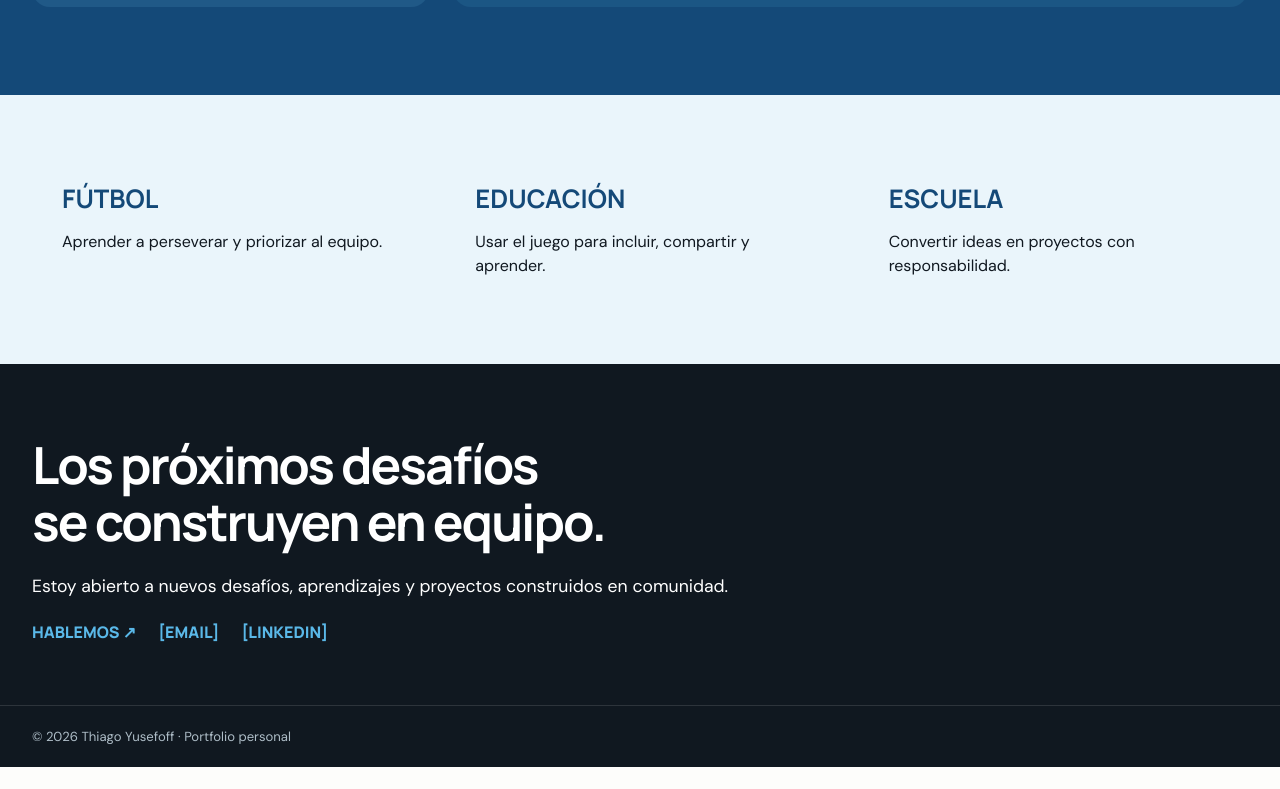
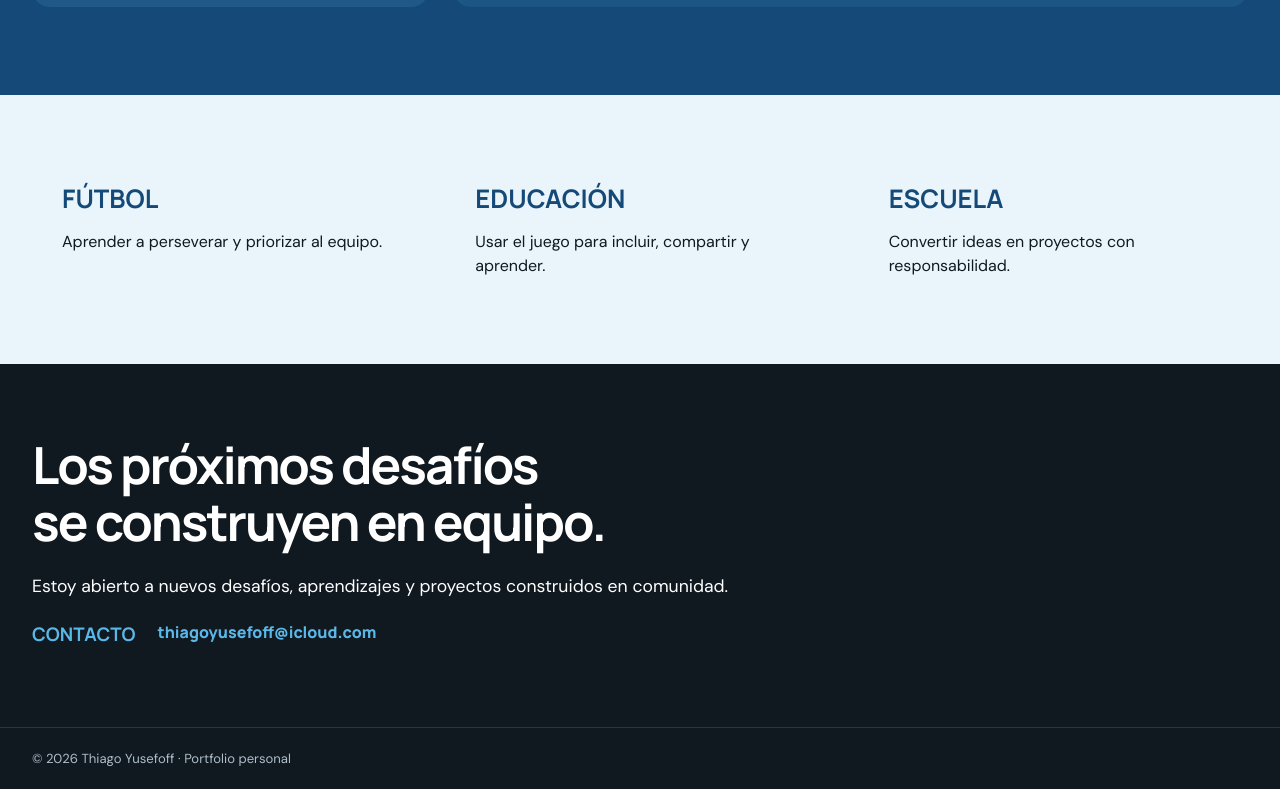
Before and after one commit to Yuseeeee/portfolio, an Astro site in the folder portfolio/: page / in a window 1280 px wide. Shown: the part 3680-4469 px from the top of the page. Before the commit the page ends 4447 px from the top, so only its background shows below. Built offline with nearby package versions, Linux system fonts and the light colour scheme; Astro itself is replaced by a stand-in of ours.

Commit message:
Update index.astro

```diff
--- a/portfolio/src/pages/index.astro
+++ b/portfolio/src/pages/index.astro
@@ -179,9 +179,8 @@ const photos = [
         <p>Estoy abierto a nuevos desafíos, aprendizajes y proyectos construidos en comunidad.</p>
 
         <div class="contact-links">
-          <a href="mailto:TU-EMAIL@ejemplo.com">HABLEMOS ↗</a>
-          <a href="mailto:TU-EMAIL@ejemplo.com">[EMAIL]</a>
-          <a href="https://www.linkedin.com/" target="_blank" rel="noreferrer">[LINKEDIN]</a>
+          <h3>CONTACTO</h3>
+          <a href="mailto:thiagoyusefoff@icloud.com">thiagoyusefoff@icloud.com</a>
         </div>
       </div>
     </section>
```
